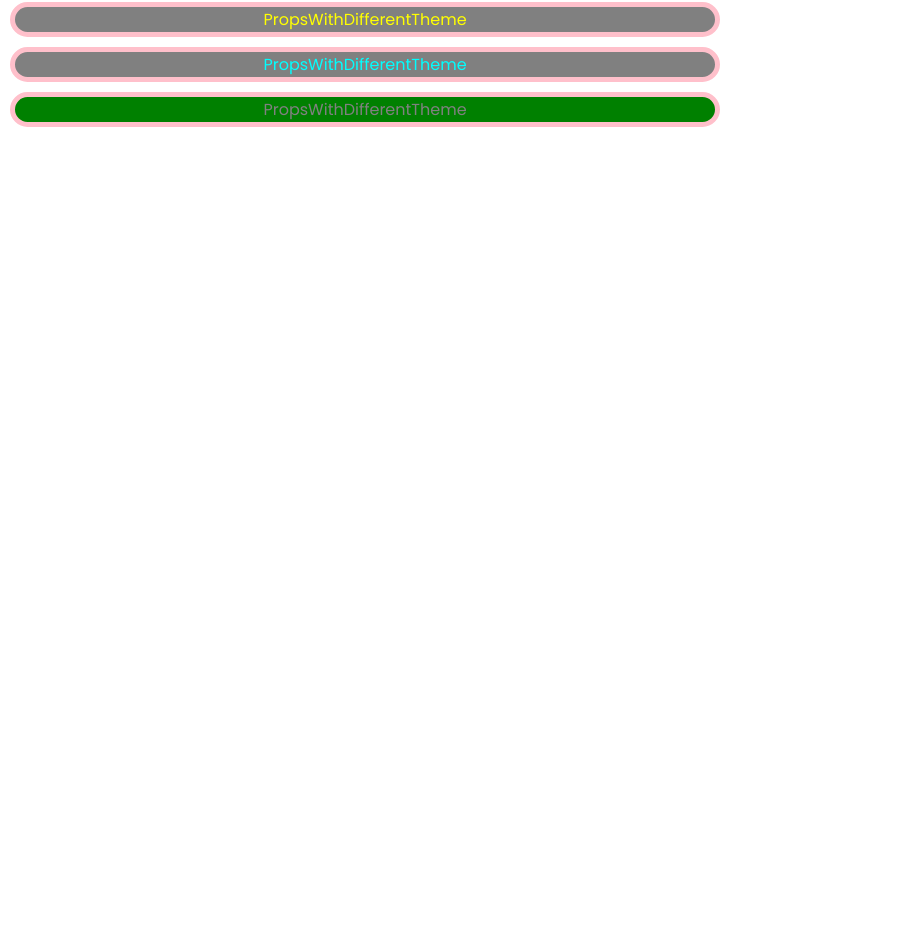
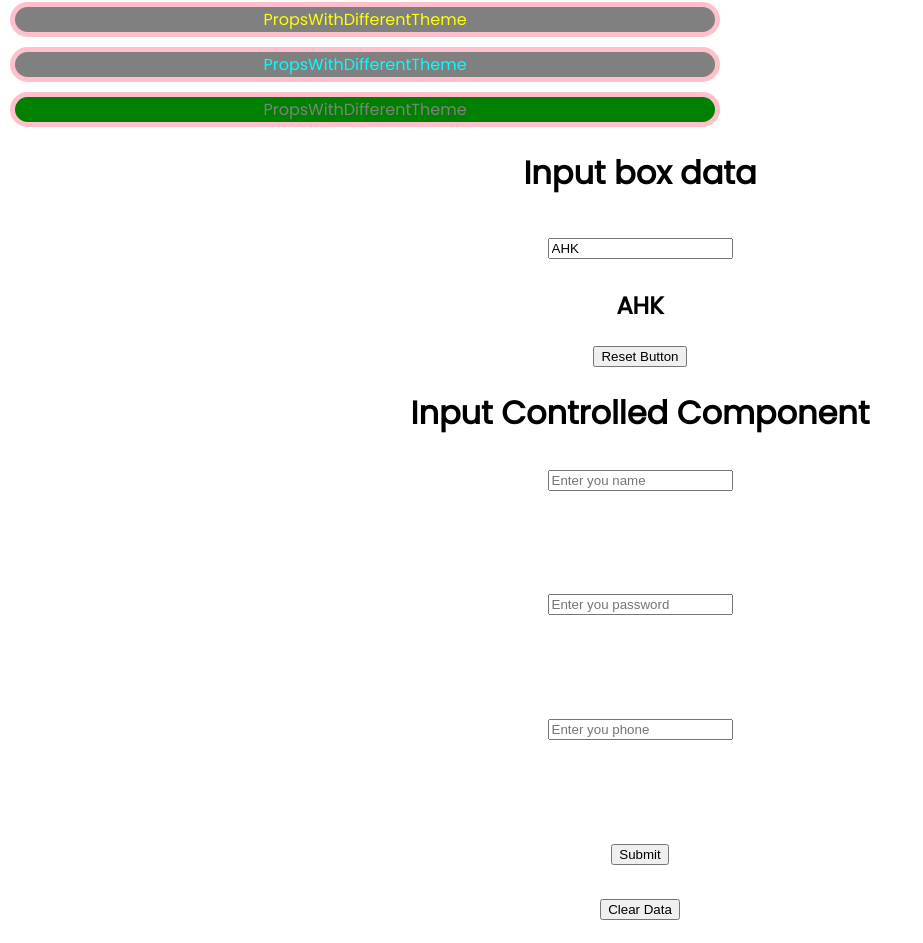
Before and after one commit to Azhar786786786/oliveacademy, a React (Create React App) app: page / in a window 1280 px wide. Shown: the part 6564-7507 px from the top of the page, without its empty margins (0-923 px from the left). Before the commit the page ends 6701 px from the top, so only its background shows below. Built offline with nearby package versions, Linux system fonts and the light colour scheme; the HTML template or start-up script is replaced by a standard one.

Commit message:
added,changes in input component

```diff
--- a/src/App.js
+++ b/src/App.js
@@ -13,7 +13,8 @@ import PropsMultipleObjectInReact from './Components/PropsMultipleObjectInReact'
 import PropsArrayInReact from './Components/PropsArrayInReact';
 import PassJsxToProps from './Components/PassJsxToProps';
 import PropsWithDifferentTheme from './Components/PropsWithDifferentTheme';
-
+import InputBoxData from './Components/InputBoxData';
+import ControllerComponent from './Components/ControllerComponent';
 
 function App() {
 
@@ -106,6 +107,9 @@ function App() {
     <PropsWithDifferentTheme textcol="yellow" bg="gray" />
     <PropsWithDifferentTheme textcol="cyan" bg="gray" />
     <PropsWithDifferentTheme textcol="gray" bg="green" />
+
+    <InputBoxData />
+    <ControllerComponent />
     </div>
   );
 }
--- /dev/null
+++ b/src/Components/ControllerComponent.jsx
@@ -0,0 +1,34 @@
+import React, { useState } from 'react'
+
+function ControllerComponent() {
+
+  const [name, setName] = useState('');
+  const [password, setPassword] = useState('');
+  const [phno, setPhNo] = useState('');
+
+  function resetData() {
+    setName('');
+    setPassword('');
+    setPhNo('');
+  }
+
+  return (
+    <>
+      <h1>Input Controlled Component</h1>
+      {/* <form action=""> */}
+      <h2><input type="text" value={name} onChange={(e) => setName(e.target.value)} placeholder='Enter you name' /></h2><br /><br />
+      <h2><input type="password" value={password} onChange={(e) => setPassword(e.target.value)} placeholder='Enter you password' /></h2><br /><br />
+      <h2><input type="tel" value={phno} onChange={(e) => setPhNo(e.target.value)} placeholder='Enter you phone' /></h2><br /><br />
+      <h2><button>Submit</button></h2>
+      {/* <h2><button onClick={resetData}>Reset</button></h2> */}
+      {/* OR */}
+      <h2><button onClick={() => { setName(''); setPassword(''); setPhNo(''); }}>Clear Data</button></h2>
+      <h3>{name}</h3>
+      <h3>{password}</h3>
+      <h3>{phno}</h3>
+      {/* </form> */}
+    </>
+  )
+}
+
+export default ControllerComponent
--- /dev/null
+++ b/src/Components/InputBoxData.jsx
@@ -0,0 +1,16 @@
+import React, { useState } from 'react'
+
+function InputBoxData() {
+
+  const [val,setVal]=useState("AHK");
+  return (
+    <>
+      <h1>Input box data</h1>
+      <h1><input type="text" value={val} placeholder='Enter your name' onChange={(e)=>setVal(e.target.value)} /></h1>
+     <h2> {val}</h2>
+      <button onClick={()=>setVal("")}>Reset Button</button>
+    </>
+  )
+}
+
+export default InputBoxData
```
